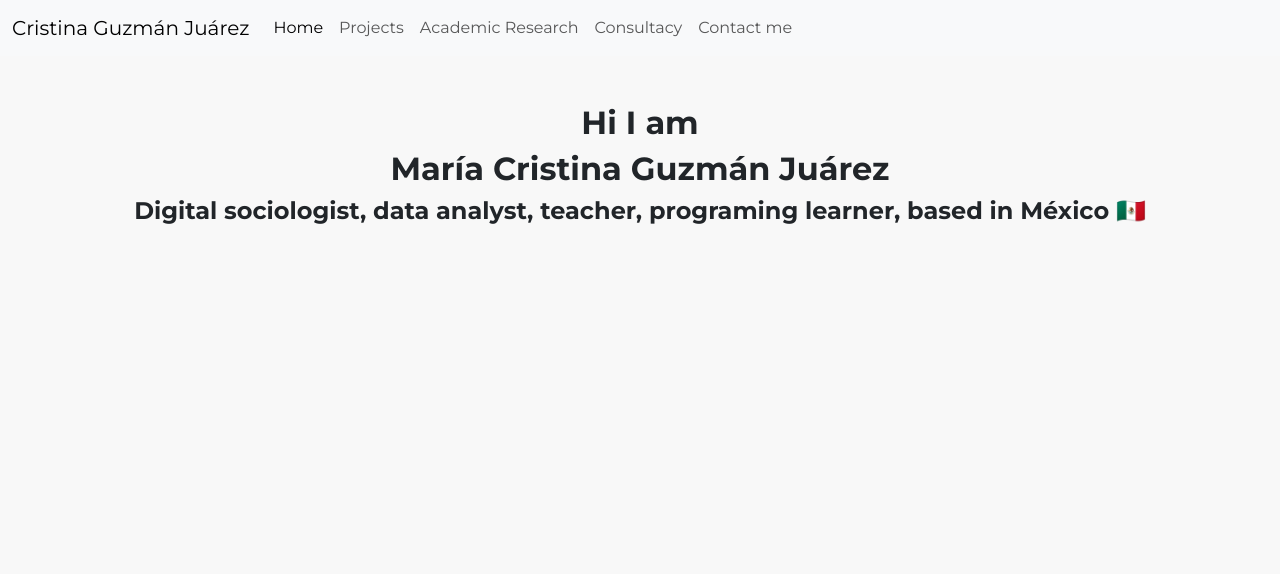
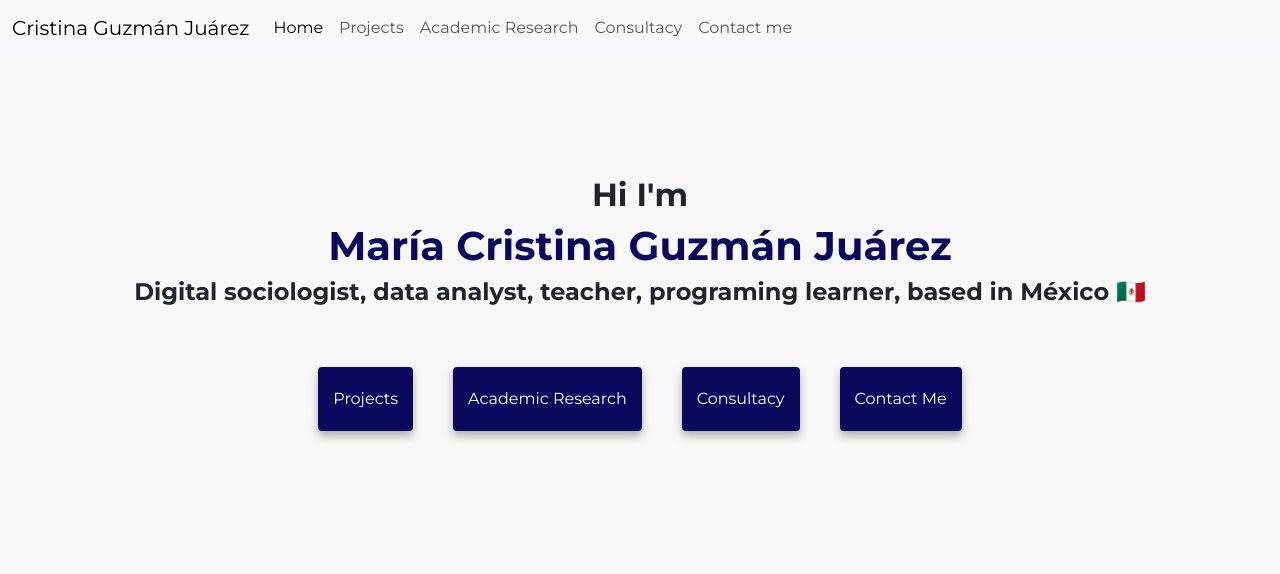
Before and after one commit to mcgj8847/ReactFinalProject, a plain HTML site: page index.html in a window 1280 px wide. Drawn offline with nearby package versions, Linux system fonts and the light colour scheme.

Commit message:
Updated html and CSS

```diff
--- a/index.html
+++ b/index.html
@@ -49,13 +49,21 @@
       </div>
     </div>
   </nav>
-  <br>
-  <br>
-  <h2>Hi I am</h2>
-  <h2>María Cristina Guzmán Juárez</h2>
-  <h4>
-    Digital sociologist, data analyst, teacher, programing learner, based in México 🇲🇽
-  </h4>
+  <div class="info">
+    <div>
+      <h2>Hi I'm</h2>
+      <h1>María Cristina Guzmán Juárez</h1>
+      <h4>
+        Digital sociologist, data analyst, teacher, programing learner, based in México 🇲🇽
+      </h4>
+    </div>
+    <div class="navigation-links">
+      <a href="photo.html" class="button-link"> Projects</a>
+      <a href="contact.html" class="button-link">Academic Research</a>
+      <a href="photo.html" class="button-link"> Consultacy</a>
+      <a href="contact.html" class="button-link">Contact me</a>
+    </div>
+  </div>
 </body>
 
 </html>
--- a/src/style.css
+++ b/src/style.css
@@ -3,6 +3,11 @@
   font-optical-sizing: auto;
   font-weight: weight;
   font-style: normal;
+}
+:root {
+  --primary-color: #0c085e;
+  --secondary-color: #e9e9ecef;
+  --box-shadow: 0 5px 10px rgba(0, 0, 0, 0.3);
 }
 body {
   background: #f8f8f8 !important;
@@ -15,3 +20,31 @@ h4 {
   margin: 0;
   font-weight: 700 !important;
 }
+h1 {
+  color: var(--primary-color) !important;
+}
+.button-link {
+  background: var(--primary-color);
+  box-shadow: var(--box-shadow);
+  color: white;
+}
+.navigation-links {
+  display: flex;
+  margin-top: 40px;
+  justify-content: center;
+}
+.navigation-links a {
+  margin: 20px;
+  border-radius: 4px;
+  padding: 20px 15px;
+  text-decoration: none;
+  text-transform: capitalize;
+}
+.info {
+  padding: 120px 0;
+}
+@media (max-width: 576px) {
+  .navigation-links {
+    display: none;
+  }
+}
```
